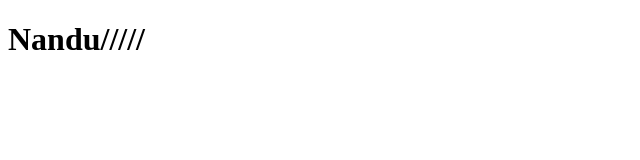
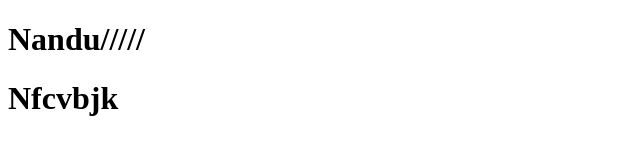
Before and after one commit to nithin2228/NanduProject, a plain HTML site: page index.html in a window 1280 px wide. Shown: the whole page, without its empty margins (0-640 px from the left). Drawn offline with Linux system fonts and the light colour scheme.

Commit message:
added new line

```diff
--- a/index.html
+++ b/index.html
@@ -7,5 +7,6 @@
 </head>
 <body>
     <h1>Nandu/////</h1>
+    <h1>Nfcvbjk</h1>
 </body>
 </html>
```
